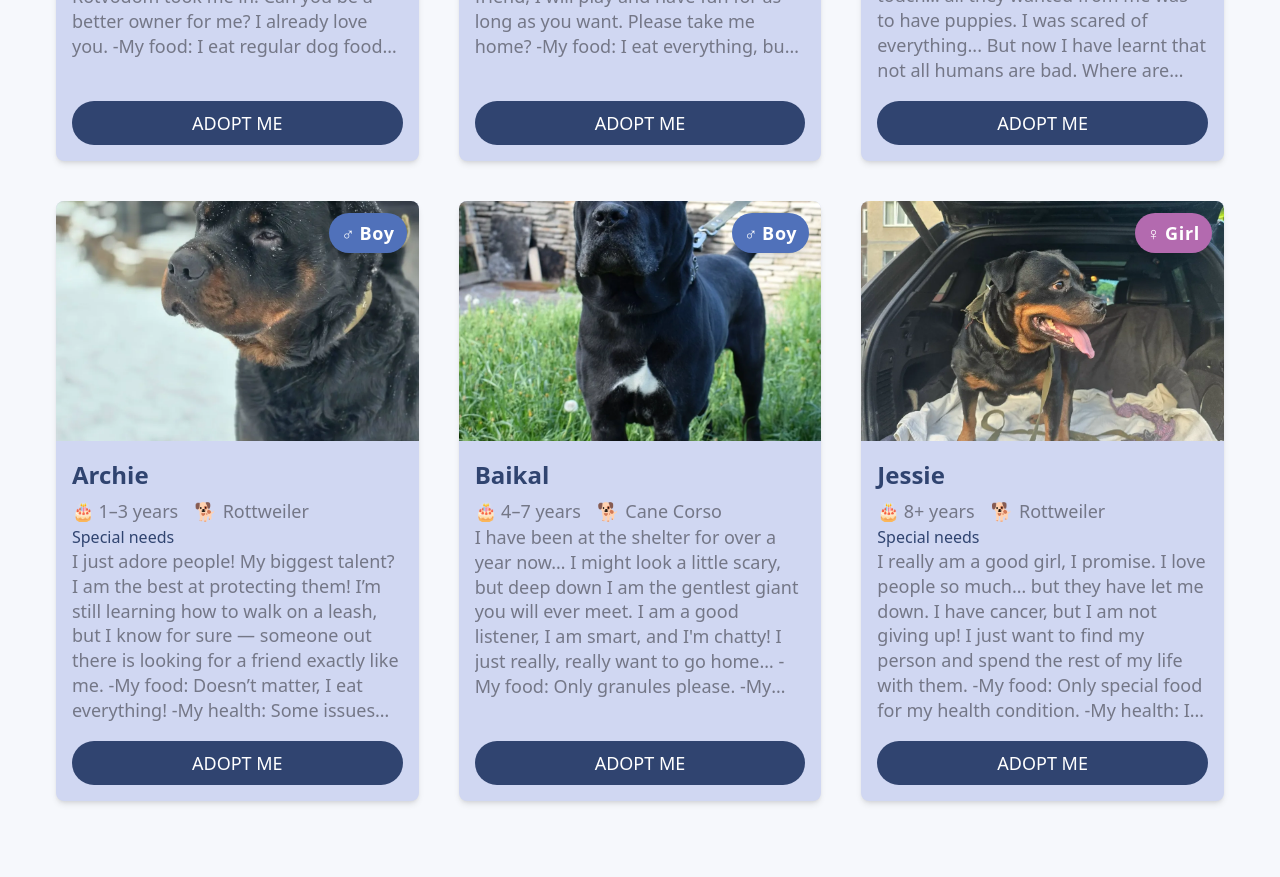
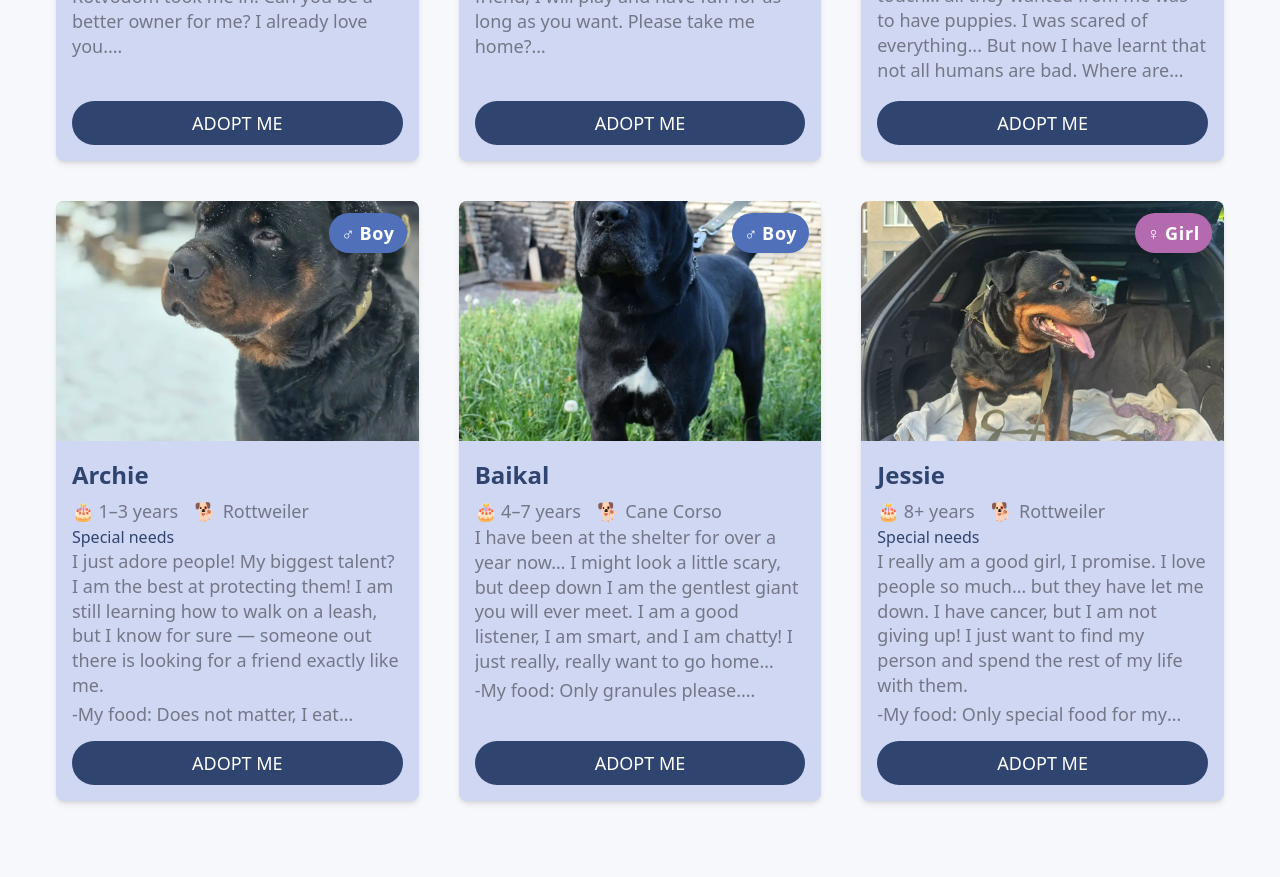
Before and after one commit to bavayra/dog-shelter, a React (Vite) app: page / in a window 1280 px wide. Shown: the part 1920-2797 px from the top of the page. Built offline with nearby package versions, Linux system fonts and the light colour scheme.

Commit message:
style(dogCard-2048): decreased h of the card. Increased font sizes for the health and gender badges, for the text desc

```diff
--- a/src/components/DogModal.tsx
+++ b/src/components/DogModal.tsx
@@ -7,7 +7,6 @@ import {
   getGenderBadgeColor,
   getGenderSymbol,
 } from '@/utils/dogHelpers';
-import { sanitizeInput } from '@/utils/sanitize';
 
 interface DogModalProps {
   dog: Dog;
@@ -94,7 +93,6 @@ const DogModal = ({ dog, isOpen, onClose }: DogModalProps) => {
       contactForm.scrollIntoView({ behavior: 'smooth', block: 'start' });
     }
   };
-  const sanitized = sanitizeInput(description || '');
 
   return (
     <div
@@ -193,10 +191,13 @@ const DogModal = ({ dog, isOpen, onClose }: DogModalProps) => {
           </div>
 
           <div className="4xl:mb-8 mb-4">
-            <div
-              className="xs:text-lg 4xl:leading-tighter px-2 text-justify text-sm leading-tight font-semibold text-neutral-700 lg:text-xl lg:font-normal"
-              dangerouslySetInnerHTML={{ __html: sanitized }}
-            />
+            <div className="xs:text-lg 4xl:leading-tighter px-2 text-justify text-sm leading-tight font-semibold text-neutral-700 lg:text-xl lg:font-normal">
+              {description.map((line, index) => (
+                <p key={index} className="mb-2">
+                  {line}
+                </p>
+              ))}
+            </div>
           </div>
 
           <Button
--- a/src/data/dogs.ts
+++ b/src/data/dogs.ts
@@ -9,13 +9,15 @@ const pets: Dog[] = [
     gender: 'Girl',
     health: 'Healthy',
     imageUrl: 'dog-bianka.webp',
-    description: `Most of my life I was kept on a chain. My owner simply abandoned me even though I loved them very much. I was lonely, cold, and very hungry before Rotvodom took me in. Can you be a better owner for me? I already love you.
-      -My food: I eat regular dog food and sometimes I get tasty treats.
-      -My health: I'm healthy!
-      -Doghouse: I prefer warm and cozy places so please give me a place inside your house.
-      -Other animals: I adore other dogs, but I don't really like cats.
-      -Kids: I love children!
-      -Activities: I really love people, cuddling, and sitting on someone's laps.`,
+    description: [
+      'Most of my life I was kept on a chain. My owner simply abandoned me even though I loved them very much. I was lonely, cold, and very hungry before Rotvodom took me in. Can you be a better owner for me? I already love you.',
+      '-My food: I eat regular dog food and sometimes I get tasty treats.',
+      '-My health: I am healthy!',
+      '-Doghouse: I prefer warm and cozy places so please give me a place inside your house.',
+      '-Other animals: I adore other dogs, but I do not really like cats.',
+      '-Kids: I love children!',
+      '-Activities: I really love people, cuddling, and sitting on someone s laps.',
+    ],
     isAdopted: false,
   },
 
@@ -27,13 +29,15 @@ const pets: Dog[] = [
     gender: 'Girl',
     health: 'Healthy',
     imageUrl: 'dog-vasilisa.webp',
-    description: `My previous owner didn't love me nor spent time with me, so I never really learned much about this life. I am not that young but with you, my new best friend, I will play and have fun for as long as you want. Please take me home?
-      -My food: I eat everything, but Rotvomama told me to eat granules!
-      -My health: I'm healthy!
-      -Doghouse: I can sleep both outside and inside!
-      -Other animals: I'm not good at making friends with other dogs or cats.
-      -Kids: Yes but not very small children.
-      -Activities: Sleep. Play. Eat. Repeat.`,
+    description: [
+      'My previous owner did not love me nor spent time with me, so I never really learned much about this life. I am not that young but with you, my new best friend, I will play and have fun for as long as you want. Please take me home?',
+      '-My food: I eat everything, but Rotvomama told me to eat granules!',
+      '-My health: I am healthy!',
+      '-Doghouse: I can sleep both outside and inside!',
+      '-Other animals: I am not good at making friends with other dogs or cats.',
+      '-Kids: Yes but not very small children.',
+      '-Activities: Sleep. Play. Eat. Repeat.',
+    ],
     isAdopted: false,
   },
 
@@ -45,13 +49,15 @@ const pets: Dog[] = [
     gender: 'Girl',
     health: 'Special needs',
     imageUrl: 'dog-birdy.webp',
-    description: `Most of my life felt like a real nightmare. I never went for walks or played outside, never felt a gentle touch… all they wanted from me was to have puppies. I was scared of everything... But now I have learnt that not all humans are bad. Where are you, my perfect human?
-      -My food: I eat soft food only.
-      -My health: I am completely deaf and need help while walking.
-      -Doghouse: I would love to live inside your home.
-      -Other animals: I prefer to be the only pet.
-      -Kids: Yes but gently.
-      -Activities: Cuddles and short walks.`,
+    description: [
+      'Most of my life felt like a real nightmare. I never went for walks or played outside, never felt a gentle touch… all they wanted from me was to have puppies. I was scared of everything... But now I have learnt that not all humans are bad. Where are you, my perfect human?',
+      '-My food: I eat soft food only.',
+      '-My health: I am completely deaf and need help while walking.',
+      '-Doghouse: I would love to live inside your home.',
+      '-Other animals: I prefer to be the only pet.',
+      '-Kids: Yes but gently.',
+      '-Activities: Cuddles and short walks.',
+    ],
     isAdopted: false,
   },
 
@@ -63,13 +69,15 @@ const pets: Dog[] = [
     gender: 'Boy',
     health: 'Special needs',
     imageUrl: 'dog-archie.webp',
-    description: `I just adore people! My biggest talent? I am the best at protecting them! I’m still learning how to walk on a leash, but I know for sure — someone out there is looking for a friend exactly like me.
-      -My food: Doesn’t matter, I eat everything!
-      -My health: Some issues with my back legs, but I get around just fine.
-      -Doghouse: Outside please, I love fresh air!
-      -Other animals: Please no other animals.
-      -Kids: Please no small children.
-      -Activities: Running, playing, and protecting my human!`,
+    description: [
+      'I just adore people! My biggest talent? I am the best at protecting them! I am still learning how to walk on a leash, but I know for sure — someone out there is looking for a friend exactly like me.',
+      '-My food: Does not matter, I eat everything!',
+      '-My health: Some issues with my back legs, but I get around just fine.',
+      '-Doghouse: Outside please, I love fresh air!',
+      '-Other animals: Please no other animals.',
+      '-Kids: Please no small children.',
+      '-Activities: Running, playing, and protecting my human!',
+    ],
     isAdopted: false,
   },
 
@@ -81,13 +89,15 @@ const pets: Dog[] = [
     gender: 'Boy',
     health: 'Healthy',
     imageUrl: 'dog-baikal.webp',
-    description: `I have been at the shelter for over a year now… I might look a little scary, but deep down I am the gentlest giant you will ever meet. I am a good listener, I am smart, and I'm chatty! I just really, really want to go home…
-      -My food: Only granules please.
-      -My health: I'm healthy!
-      -Doghouse: I would love to live inside your home.
-      -Other animals: I get along well with other dogs.
-      -Kids: Yes, I love children.
-      -Activities: Playing, sitting on your laps and cuddling.`,
+    description: [
+      'I have been at the shelter for over a year now… I might look a little scary, but deep down I am the gentlest giant you will ever meet. I am a good listener, I am smart, and I am chatty! I just really, really want to go home…',
+      '-My food: Only granules please.',
+      '-My health: I am healthy!',
+      '-Doghouse: I would love to live inside your home.',
+      '-Other animals: I get along well with other dogs.',
+      '-Kids: Yes, I love children.',
+      '-Activities: Playing, sitting on your laps and cuddling.',
+    ],
     isAdopted: false,
   },
 
@@ -99,13 +109,15 @@ const pets: Dog[] = [
     gender: 'Girl',
     health: 'Special needs',
     imageUrl: 'dog-jessie.webp',
-    description: `I really am a good girl, I promise. I love people so much… but they have let me down. I have cancer, but I am not giving up! I just want to find my person and spend the rest of my life with them.
-      -My food: Only special food for my health condition.
-      -My health: I have cancer and need regular check-ups.
-      -Doghouse: I would love to live inside your house.
-      -Other animals: I love cats, but not so much other dogs.
-      -Kids: Yes!
-      -Activities: Mostly resting, but I do enjoy gentle walks and cuddles.`,
+    description: [
+      'I really am a good girl, I promise. I love people so much… but they have let me down. I have cancer, but I am not giving up! I just want to find my person and spend the rest of my life with them.',
+      '-My food: Only special food for my health condition.',
+      '-My health: I have cancer and need regular check-ups.',
+      '-Doghouse: I would love to live inside your house.',
+      '-Other animals: I love cats, but not so much other dogs.',
+      '-Kids: Yes!',
+      '-Activities: Mostly resting, but I do enjoy gentle walks and cuddles.',
+    ],
     isAdopted: false,
   },
 ];
--- a/src/features/DogCard.tsx
+++ b/src/features/DogCard.tsx
@@ -36,7 +36,7 @@ const DogCard = memo((dog: Dog) => {
   return (
     <>
       <article
-        className="3xl:h-56 4xl:h-auto 4xl:w-lg flex h-full cursor-pointer flex-col overflow-hidden rounded-lg bg-neutral-50 shadow-md transition-all duration-300 hover:scale-[1.02] hover:shadow-xl sm:mx-4 lg:h-150 2xl:h-215"
+        className="3xl:h-56 4xl:h-auto 4xl:w-lg 5xl:h-220 4xl:mx-auto flex h-full cursor-pointer flex-col overflow-hidden rounded-lg bg-neutral-50 shadow-md transition-all duration-300 hover:scale-[1.02] hover:shadow-xl sm:mx-4 lg:h-150 2xl:h-215"
         aria-label={`Dog card ${name}`}
         onClick={() => setIsModalOpen(true)}
       >
@@ -52,10 +52,12 @@ const DogCard = memo((dog: Dog) => {
             }}
           />
           <div
-            className={`absolute top-3 right-3 ${genderBadgeColor} flex items-center gap-1 rounded-full px-3 py-1.5 text-sm font-semibold tracking-wider text-white shadow-lg`}
+            className={`absolute top-3 right-3 ${genderBadgeColor} 5xl:px-5 5xl:py-4 flex items-center gap-1 rounded-full px-3 py-1.5 text-sm font-semibold tracking-wider text-white shadow-lg`}
           >
-            <span className="tablet-sm:text-lg text-sm">{genderSymbol}</span>
-            <span className="tablet-sm:text-lg">{gender}</span>
+            <span className="tablet-sm:text-lg 5xl:text-2xl text-sm">
+              {genderSymbol}
+            </span>
+            <span className="tablet-sm:text-lg 5xl:text-2xl">{gender}</span>
           </div>
           {isAdopted && (
             <div className="bg-primary-700 absolute top-3 left-3 rounded-full px-4 py-2 text-sm font-bold text-white shadow-lg">
@@ -67,7 +69,7 @@ const DogCard = memo((dog: Dog) => {
           <h3 className="typography-h3 4xl:text-4xl 4xl:pl-3 mb-1 2xl:text-3xl">
             {name}
           </h3>
-          <div className="tablet-sm:text-lg 4xl:text-xl 4xl:pl-3 flex flex-wrap items-center gap-4 text-sm text-neutral-700">
+          <div className="tablet-sm:text-lg 5xl:text-2xl 4xl:text-xl 4xl:pl-3 flex flex-wrap items-center gap-4 text-sm text-neutral-700">
             <span className="flex items-center gap-1.5 lg:gap-1">
               <span role="img" aria-label="birthday cake">
                 🎂
@@ -82,14 +84,18 @@ const DogCard = memo((dog: Dog) => {
             </span>
           </div>
           {showHealthBadge && (
-            <div className="bg-color-accent-200 text-primary-700 4xl:text-xl 4xl:mt-4 4xl:pl-4 inline-flex items-center gap-2 self-start rounded-full p-0 text-base font-medium">
+            <div className="bg-color-accent-200 text-primary-700 5xl:text-2xl 4xl:text-xl 4xl:mt-4 4xl:pl-4 inline-flex items-center gap-2 self-start rounded-full p-0 text-base font-medium">
               <span>{health}</span>
             </div>
           )}
           <div className="min-h-0 flex-1">
-            <p className="typography-small 3xl:text-xl tablet-sm:text-lg tablet-lg:text-lg mb-4 line-clamp-5 text-sm sm:text-base md:text-base lg:mb-4 lg:line-clamp-7 2xl:line-clamp-none 2xl:p-4">
-              {description}
-            </p>
+            <div className="typography-small 3xl:text-xl 5xl:h-64 5xl:text-2xl tablet-sm:text-lg tablet-lg:text-lg 5xl:line-clamp-7 mb-4 line-clamp-5 overflow-y-hidden text-sm sm:text-base md:text-base lg:mb-4 lg:line-clamp-7 2xl:line-clamp-none 2xl:p-4">
+              {description.map((line, index) => (
+                <p key={index} className="mb-1">
+                  {line}
+                </p>
+              ))}
+            </div>
           </div>
 
           <Button
```
